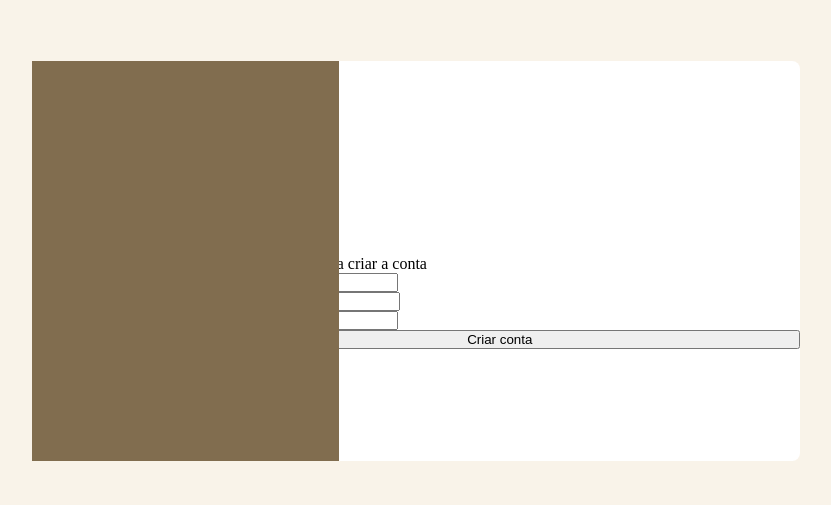
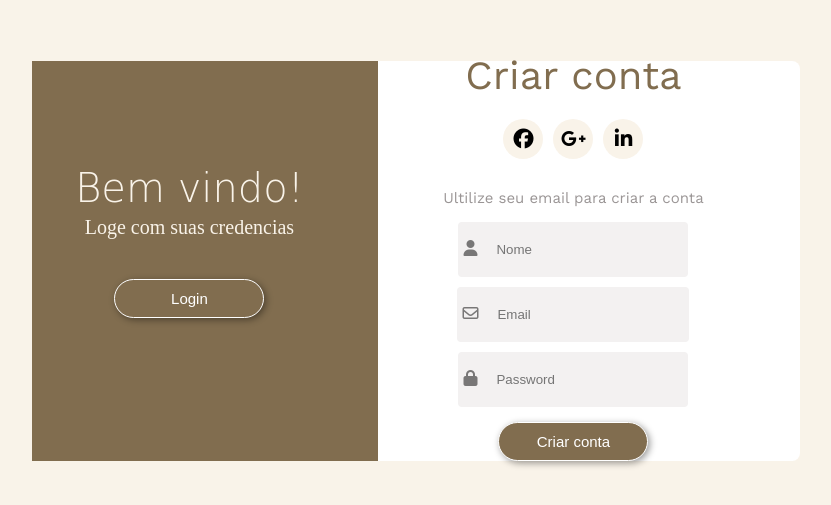
Before and after one commit to ismaelvieira12/Projeto_com_bootstrap, a plain HTML site: page login.html in a window 1280 px wide. Shown: the part 139-644 px from the top of the page, without its empty margins (224-1055 px from the left). Drawn offline with nearby package versions, Linux system fonts and the light colour scheme; a web font is replaced by a local one.

Commit message:
alterando arquivo css

```diff
--- a/assets/css/login.css
+++ b/assets/css/login.css
@@ -35,47 +35,34 @@
 .content::before{
     content: "";
     background-color: var(--marrom-escuro);
-    width: 40%;
+    width: 45%;
     height: 100%;
     position: absolute;
 }
-.first-column1{
+/* Primeira parte do projeto */
+.first-content1{
     display: flex;
+}
+.first-colmn1{
+    text-align: center;
     flex: 1 0 auto;
-}
-.second-column1{
-    flex: 2 0 auto;
+    /* Para sobrepor o content a cima do :before temos que usar a propriédade z-index maior que a dele */
+    z-index: 10;
 }
 
-form{
-    display: flex;
-    flex-direction: column;
-}
-
-.second-content2{
-    display: none;
-}
-/* Primeira parte do projeto */
-/* .content.first-content1{
-    display: flex;
-    justify-content: space-around;
-    align-items: center;
-    height: 600px;
-    width: 900px;
-}
-
-.content.first-content1 .first-title{
+/* Estilizando o title do primeiro content */
+.first-content1 .first-title{
     font-family: "Playwrite PL", cursive;
     font-weight: 100;
     font-size: 40px;
     margin: 0 0 5px 0;
     color: var(--bege);
 }
-
-.content.first-content1 .descrition{
+.first-content1 .descrition{
     font-size: 20px;
     color: var(--bege);
 }
+
 .content.first-content1 .btn{
     width: 150px;
     margin:  40px 0;
@@ -94,89 +81,83 @@ form{
         transition: 0.7s;
     }
 }
-
-.first-colmn1{
-    background-color: var(--marrom-escuro);
-    height: 100%;
-    width: 40%;
-    display: flex;
-    flex-direction: column;
-    justify-content: center;
-    align-items: center;
-    border-top-left-radius: 15px;
-    border-bottom-left-radius: 15px;
-}
-
 .second-column1{
-    background-color: var(--corWhite);
-    height: 100%;
-    width: 60%;
-    display: flex;
-    flex-direction: column;
-    justify-content: center;
-    align-items: center;
-    border-top-right-radius: 15px;
-    border-bottom-right-radius: 15px;
+    flex: 2 0 auto;
+    z-index: 10;
+    text-align: center;
 }
 .second-column1 .title{
     font-family: "Work Sans", sans-serif;
     font-weight: 400;
-    font-size: 30px;
+    font-size: 40px;
+    color: var(--marrom-escuro);
 }
+
 .second-column1 .descition{
     font-size: 15px;
     padding: 10px;
+    font-family: "Work Sans", sans-serif;
+    color: #9a9595;
 }
-.second-column1 .social-midia ul{
+.social-midia{
     display: flex;
     justify-content: center;
     align-items: center;
-    width: 100%;
+}
+.social-midia{
     margin: 20px 0;
     gap: 10px;
 }
-.second-column1 .social-midia ul li{
+.social-midia li{
     cursor: pointer;
-    display: flex;
-    justify-content: center;
-    align-items: center;
-    text-decoration: none;
     list-style: none;
     border-radius: 50%;
     background-color: var(--bege);
     width: 40px;
     height: 40px;
+    &:hover{
+        background-color: var(--marrom-escuro);
+        transition: 0.2s;
+    }
 }
-.second-column1 .social-midia ul li a{
+.social-midia li a{
     color: var(--corBlack);
     font-size: 20px;
-    margin: 0 10px;
-    padding: 10px;
+    height: 40px;
+    width: 40px;
     border-radius: 50%;
+    display: flex;
+    justify-content: center;
+    align-items: center;
+    text-decoration: none;
+    &:hover{
+        color: var(--corWhite);
+    }
 }
-.second-column1 .formulario{
+form{
     display: flex;
     flex-direction: column;
     align-items: center;
 }
-
-.formulario label {
-    border: 1px solid #00000049;
-    width: 100%;
+form label {
+    border: none;
+    /* border: 1px solid #00000049; */
     margin: 5px;
     border-radius: 4px;
     background-color: #f3f1f1;
 }
-
-.formulario label i{
+form label i{
     margin-left: 5px;
+    opacity: 0.5;
 }
-.formulario label > input{
+form label > input{
     border: none;
     margin: 5px;
     padding: 10px;
+    height: 45px;
     background-color: #f3f1f1;
     outline: none;
+    color: var(--marrom-claro);
 }
 .second-btn{
     width: 150px;
@@ -189,25 +170,24 @@ form{
     font-size: 15px;
     background-color: var(--marrom-escuro);
     color: var(--corWhite);
-
     &:hover{
         color: var(--corBlack);
         background-color: var(--corWhite);
         transition: 0.7s;
     }
-} */
-
-
+}
 
 /* Segunda parte do projeto */
-/* .content.second-content2{
-    display: flex;
+.second-content2{
     justify-content: space-around;
     align-items: center;
     height: 600px;
     width: 900px;
     display: none;
 }
+
+
+/*
 
 .first-colmn2{
     background-color: var(--marrom-escuro);
--- a/login.html
+++ b/login.html
@@ -23,8 +23,8 @@
             <!-- Segunda coluna -->
             <div class="second-column1">
                 <h2 class="title">Criar conta</h2>
-                <div class="social-midia">
-                    <ul>
+                <div >
+                    <ul class="social-midia">
                         <li><a href="#"><i class="fa-brands fa-facebook"></i></i></a></li>
                         <li><a href="#"><i class="fa-brands fa-google-plus-g"></i></a></li>
                         <li><a href="#"><i class="fa-brands fa-linkedin-in"></i></a></li>
@@ -33,7 +33,7 @@
                 <p class="descition">Ultilize seu email para criar a conta</p>
 
                 <!-- Parte do formulário -->
-                <form action="#" class="formulario" method="post">
+                <form action="#" method="post">
                     <label for="name">
                         <i class="fa-solid fa-user"></i>
                         <input type="text" name="Nome" id="name" placeholder="Nome">
```
